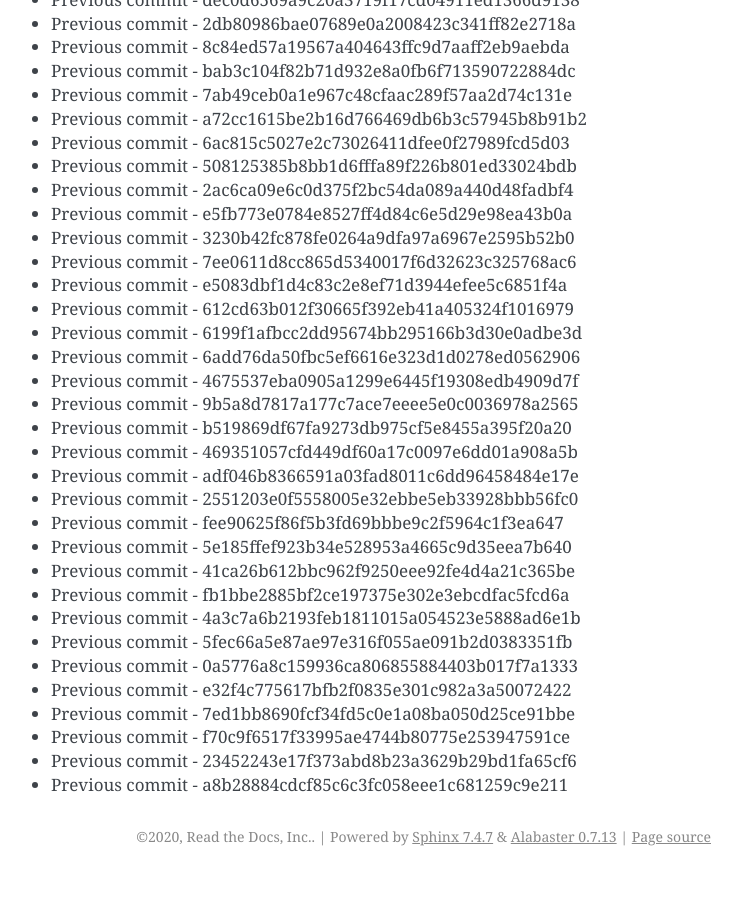
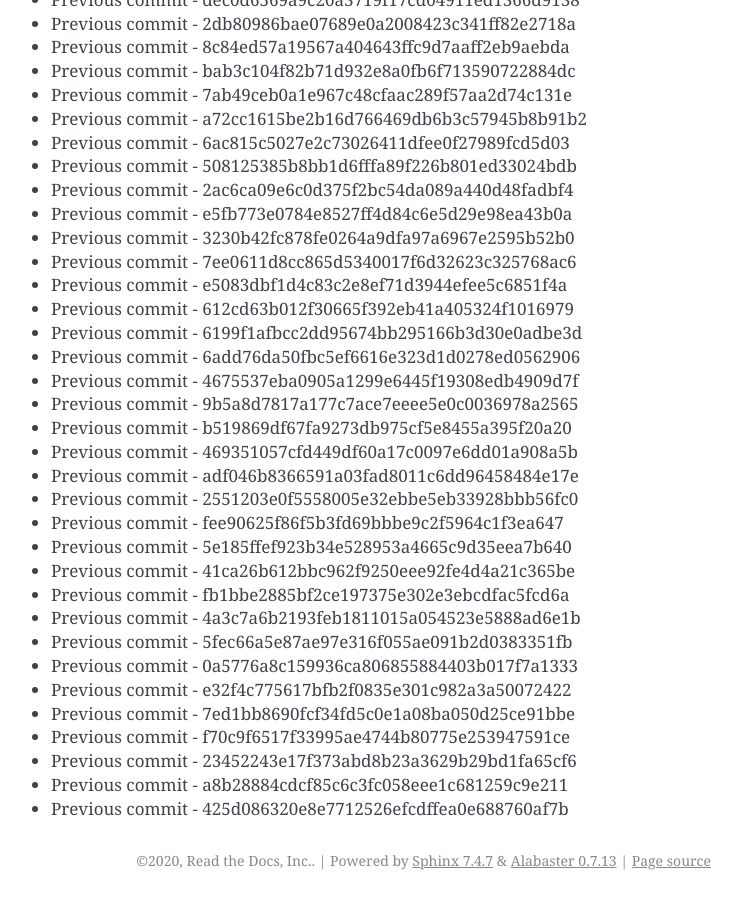
Before and after one commit to readthedocs/rtd-git-stresstest, a Sphinx documentation site: the page built from docs/updates.rst, in a window 1280 px wide and 900 px high, scrolled down 91893 px. Shown: the whole window, without its empty margins (399-1141 px from the left). Built offline with Sphinx 7.4.7, drawn with Linux system fonts in a browser that asks for light colours; before the commit the page ends 92769 px from its top, so only the background shows below that.

Commit message:
Generating commit from previous: 425d086320e8e7712526efcdffea0e688760af7b

```diff
--- a/docs/updates.rst
+++ b/docs/updates.rst
@@ -3893,3 +3893,4 @@ It can be tested for any performance characteristics.
 * Previous commit - f70c9f6517f33995ae4744b80775e253947591ce
 * Previous commit - 23452243e17f373abd8b23a3629b29bd1fa65cf6
 * Previous commit - a8b28884cdcf85c6c3fc058eee1c681259c9e211
+* Previous commit - 425d086320e8e7712526efcdffea0e688760af7b
```
